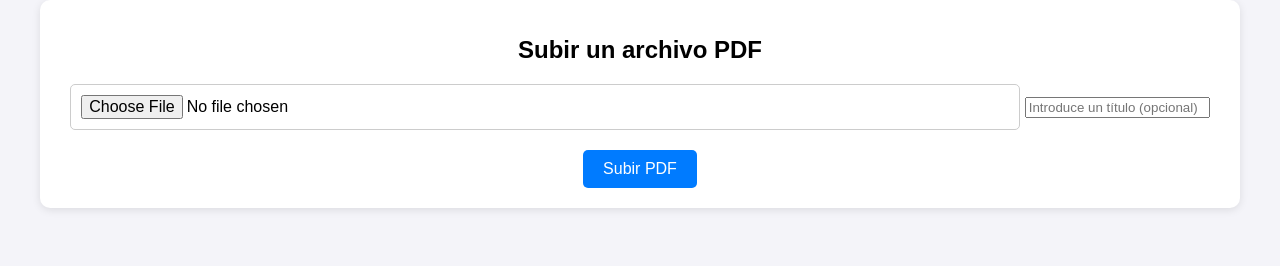
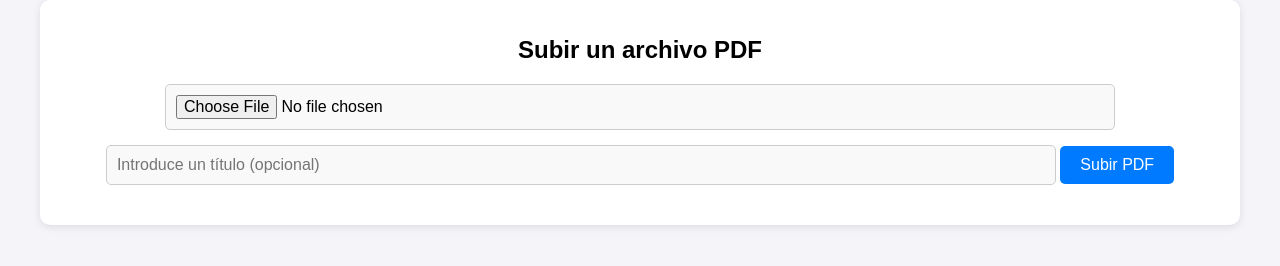
Before and after one commit to joss0102/app-pdf, a plain HTML site: page Frontend/index.html in a window 1280 px wide. Drawn offline with Linux system fonts and the light colour scheme.

Commit message:
css input

```diff
--- a/Frontend/styles.css
+++ b/Frontend/styles.css
@@ -32,15 +32,38 @@ body {
     margin-bottom: 20px;
 }
 
+/* Estilos para el input de archivo */
 .upload-form input[type="file"] {
-    margin-bottom: 20px;
+    margin-bottom: 15px;
     padding: 10px;
     width: 80%;
     font-size: 16px;
     border: 1px solid #ccc;
     border-radius: 5px;
+    background-color: #f9f9f9;
+    cursor: pointer;
 }
 
+/* Estilos para el input de texto */
+.upload-form input[type="text"] {
+    width: 80%;
+    padding: 10px;
+    font-size: 16px;
+    border: 1px solid #ccc;
+    border-radius: 5px;
+    margin-bottom: 20px;
+    background-color: #f9f9f9;
+    transition: border-color 0.3s ease, box-shadow 0.3s ease;
+}
+
+/* Efecto al enfocar el input */
+.upload-form input[type="text"]:focus {
+    border-color: #007BFF;
+    box-shadow: 0 0 5px rgba(0, 123, 255, 0.5);
+    outline: none;
+}
+
+/* Botón de envío */
 .upload-form button {
     padding: 10px 20px;
     font-size: 16px;
@@ -78,7 +101,6 @@ body {
 }
 
 .book-item:hover {
-
     box-shadow: 0 4px 12px rgba(0, 0, 0, 0.2);
 }
 
```
